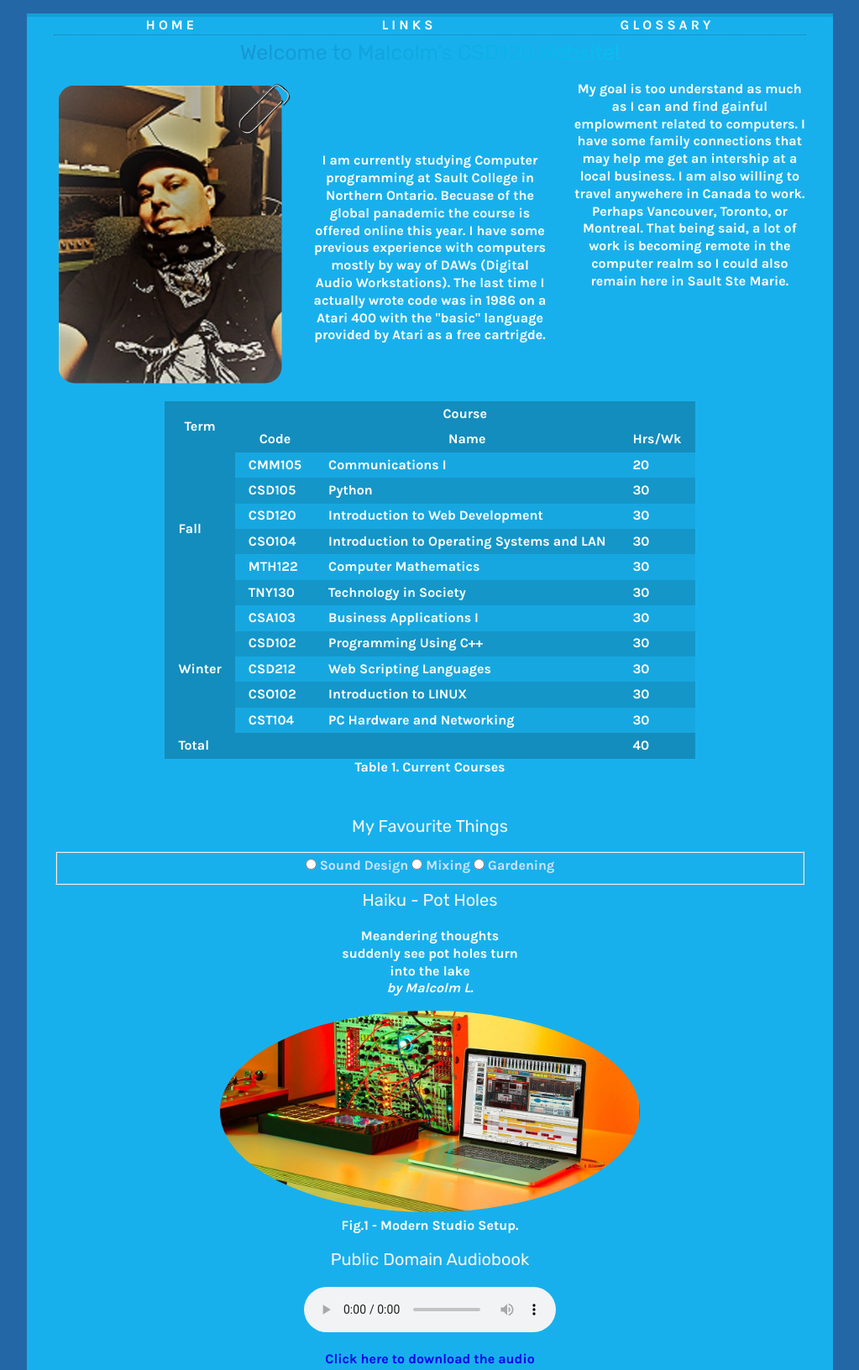
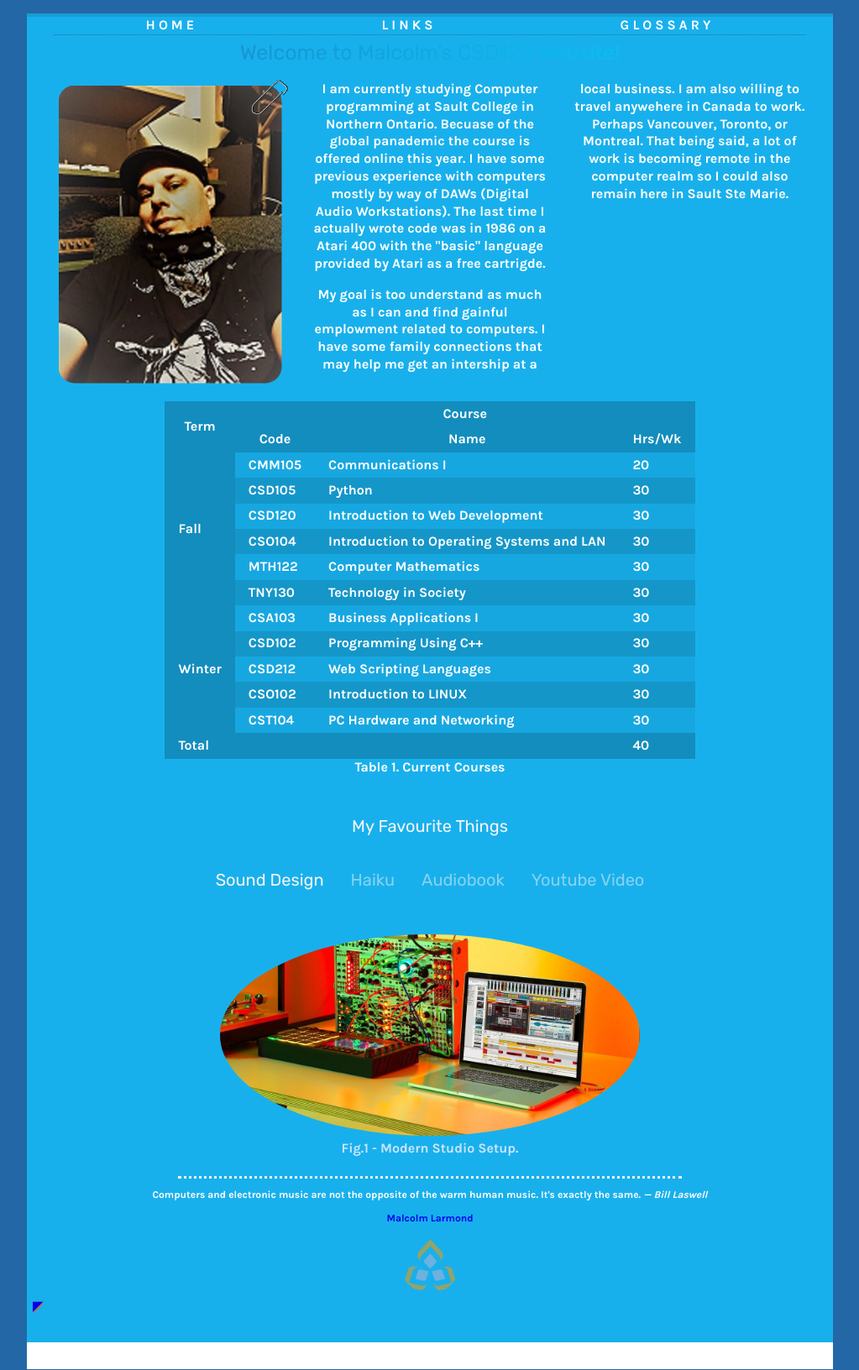
Before and after one commit to MalcolmXL/csd120.20f.larmond.malcolm, a plain HTML site: page index.html in a window 1280 px wide. Shown: the top 1632 px of the page at 84% size, without its empty margins (128-1151 px from the left). Drawn offline with Linux system fonts and the light colour scheme.

Commit message:
lab 7 notes

```diff
--- a/index.html
+++ b/index.html
@@ -54,15 +54,12 @@
               "
               alt="A mugshot of Malcolm"
             />
-          </a>
-          <div class="paperclip">
             <img
               class="paperclip"
               src="Images/paperclip.png"
               alt="An image paperclip"
             />
-          </div>
-
+          </a>
           <p>
             I am currently studying Computer programming at Sault College in
             Northern Ontario. Becuase of the global panademic the course is
@@ -172,33 +169,11 @@
         <br /><br />
 
         <h2>My Favourite Things</h2>
-        <div class="favorite">
-          <fieldset>
-            <input
-              type="radio"
-              id="fav1"
-              name="favthing"
-              value="Sound Design"
-            />
-            <label for="fav1">Sound Design</label>
+        <div class="favourites">
 
-            <input type="radio" id="fav2" name="favthing" value="Mixing" />
-            <label for="fav2">Mixing</label>
-
-            <input type="radio" id="fav3" name="favthing" value="Gardening" />
-            <label for="fav3">Gardening</label>
-          </fieldset>
-        </div>
-        <h3>Haiku - Pot Holes</h3>
-        <p>
-          Meandering thoughts
-          <br />
-          suddenly see pot holes turn
-          <br />
-          into the lake<br />
-          <cite>by <span class="author">Malcolm L.</span></cite>
-        </p>
-
+            <input type="radio" id="fav1" name="favthing" value="Sound Design" checked />
+            <label for="fav1"><h3>Sound Design</h3></label>
+            <div>
             <figure>
               <img
                 src="Images/reasonsetup.jpg"
@@ -208,22 +183,34 @@
               />
               <figcaption>Fig.1 - Modern Studio Setup.</figcaption>
             </figure>
-        <h3>Public Domain Audiobook</h3>
+            </div>
+            <input type="radio" id="fav2" name="favthing" value="Haiku" />
+            <label for="fav2"><h3>Haiku</h3></label>
+            <div>
+              <h4>Pot Holes</h4>
+              <p>
+                Meandering thoughts
+                <br />
+                suddenly see pot holes turn
+                <br />
+                into the lake<br />
+                <cite>by <span class="author">Malcolm L.</span></cite>
+              </p>
+            </div>
+
+            <input type="radio" id="fav3" name="favthing" />
+            <label for="fav3"><h3>Audiobook</h3></label>
+            <div>
               <audio controls>
                 <source
                   src="https://ia801505.us.archive.org/19/items/dream_collection_2_2009_librivox/dreamscollection02_04_various_128kb.mp3"
                   type="audio/mp3"
                 />
               </audio>
-
-        <p>
-          <a
-            href="https://ia801505.us.archive.org/19/items/dream_collection_2_2009_librivox/dreamscollection02_04_various_128kb.mp3"
-            >Click here to download the audio
-          </a>
-        </p>
-        <br /><br />
-        <h3>Youtube Video</h3>
+            </div>
+            <input type="radio" id="fav5" name="favthing" />
+            <label for="fav5"><h3>Youtube Video</h3></label>
+            <div>
               <iframe
                 width="560"
                 height="315"
@@ -232,6 +219,7 @@
                 allow="accelerometer; autoplay; clipboard-write; encrypted-media; gyroscope; picture-in-picture"
                 allowfullscreen
               ></iframe>
+            </div>
       </main>
 
       <footer>
--- a/styles.css/main.css
+++ b/styles.css/main.css
@@ -105,39 +105,83 @@ nav ul li {
   display: block;
   position: relative;
 }
+.bio a {
+  display: block;
+  position: relative;
+}
 
-.paperclip {
+img.paperclip {
   background-image: none;
 
-  width: 50%;
-  position: relative;
-  left: -99px;
-  margin: auto;
+  border-radius: 0;
+  width: 20%;
+  position: absolute;
+  right: -7px;
+  top: -7px;
 }
 
-.favorite {
-  display: inline-flexbox;
+.favourites {
+  display: flex;
   color: rgb(203, 227, 255);
   width: 100%;
   flex-wrap: wrap;
   flex-direction: row;
+  justify-content: center;
+}
+.favourites > input {
+  display: none;
+}
+.favourites > label {
+  order: -1;
+  margin: 1em;
+  opacity: 50%;
+}
+.favourites > input:checked + label {
+  opacity: 100%;
+}
+.favourites > div {
+  display: none;
+}
+.favourites > input:checked + label + div {
+  display: block;
+  width: 100%;
 }
 
 .gallery {
   display: block;
   display: grid;
-  grid-template-columns: 200px 200px 200px 200px;
-  justify-content: space-evenly;
-  padding: 10px 10px 10px 10px;
+  grid-template-columns: 1fr 1fr 1fr 1fr;
+  gap: 10px;
+}
+.gallery img {
+  display: block;
+  width: 100%;
+  height: 100%;
+  object-fit: cover;
+}
+.gallery .row-span-2 {
+  grid-row: span 2;
+}
+.gallery .col-span-2 {
+  grid-column: span 2;
+}
+.gallery a:hover {
+  transform: scale(1.1);
 }
 
 .top2 {
+  text-align: left;
+}
+.top2 a {
   position: sticky;
   display: inline-block;
-  left: -25px;
-  padding-bottom: 10px;
+  margin-left: -25px;
+  bottom: 10px;
+  transition: transform 2s;
+}
+.top2 a:hover {
   transform: rotate(45deg);
-  transition: transform 2s;
+
 }
 
 footer {
```
Also changed, not shown: gallery.html (+3 -5 lines), links.html (+0 -17 lines). Lines whose indentation alone changed are shown as unchanged.
